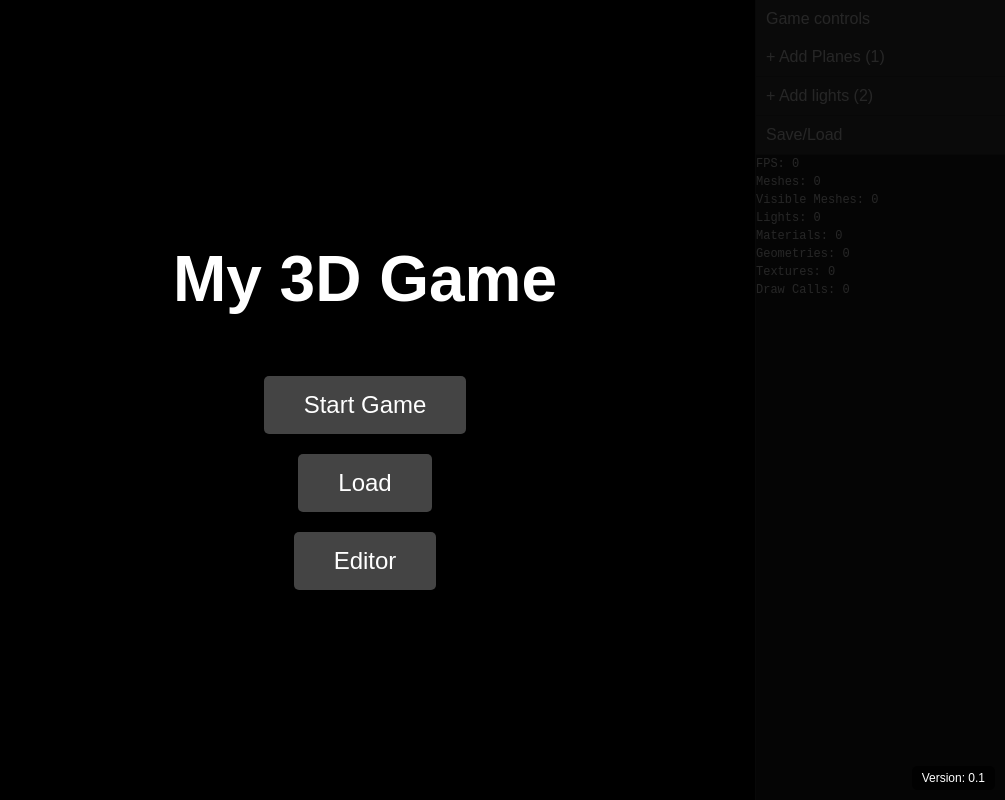
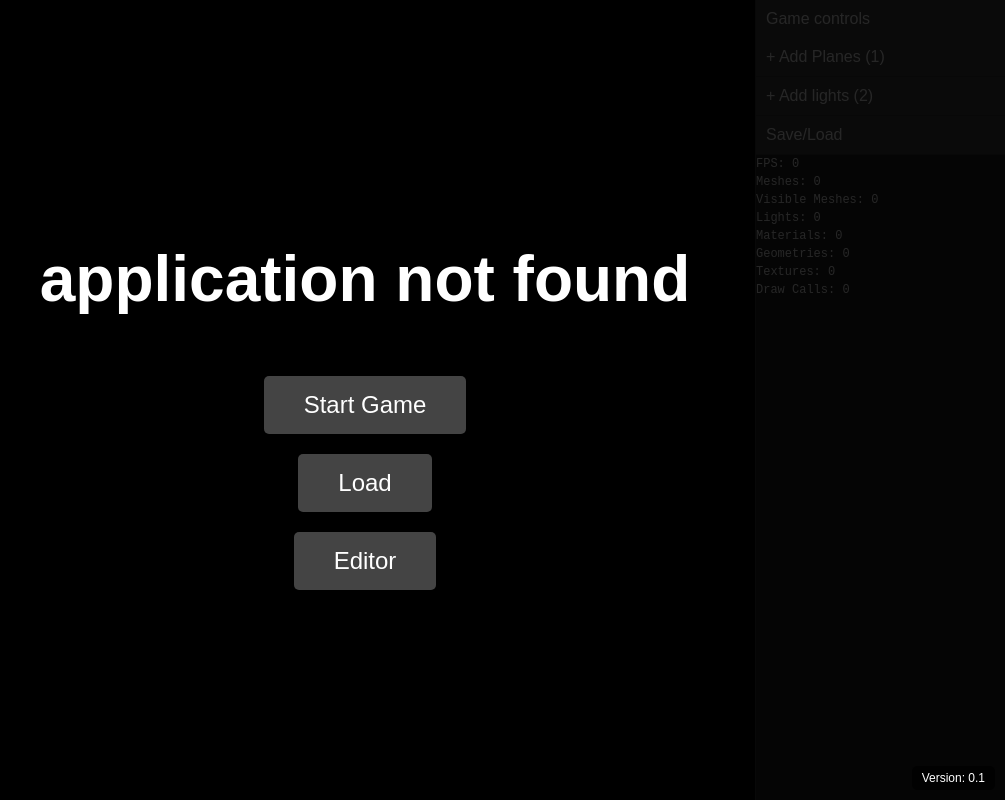
Before and after one commit to Remi077/DungeonEditor, a plain HTML site: page index.html in a window 1280 px wide. Shown: the whole page, without its empty margins (275-1280 px from the left). Drawn offline with nearby package versions, Linux system fonts and the light colour scheme.

Commit message:
Update index.html

```diff
--- a/index.html
+++ b/index.html
@@ -239,7 +239,7 @@
         font-family: sans-serif;
         z-index: 1000;
     ">
-        <h1 style="font-size: 4em; margin-bottom: 50px;">My 3D Game</h1>
+        <h1 style="font-size: 4em; margin-bottom: 50px;">application not found</h1>
         <button id="menu-start" style="margin:10px; padding:15px 40px; font-size: 1.5em;">Start Game</button>
         <button id="menu-load" style="margin:10px; padding:15px 40px; font-size: 1.5em;">Load</button>
         <button id="menu-editor" style="margin:10px; padding:15px 40px; font-size: 1.5em;">Editor</button>
```
